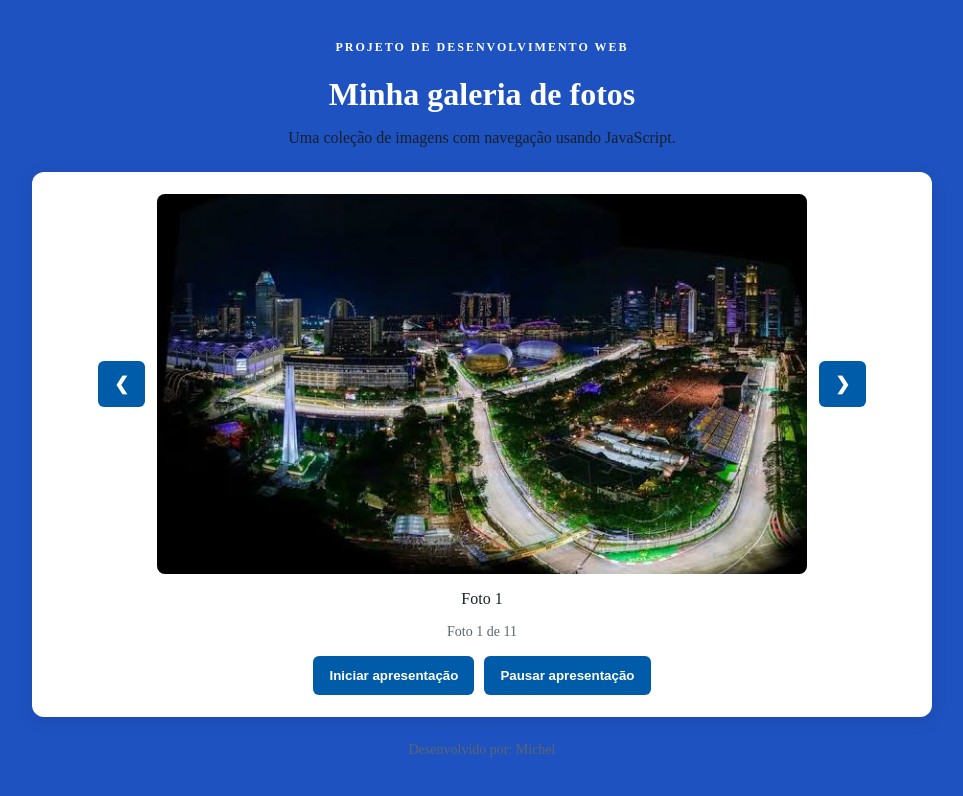
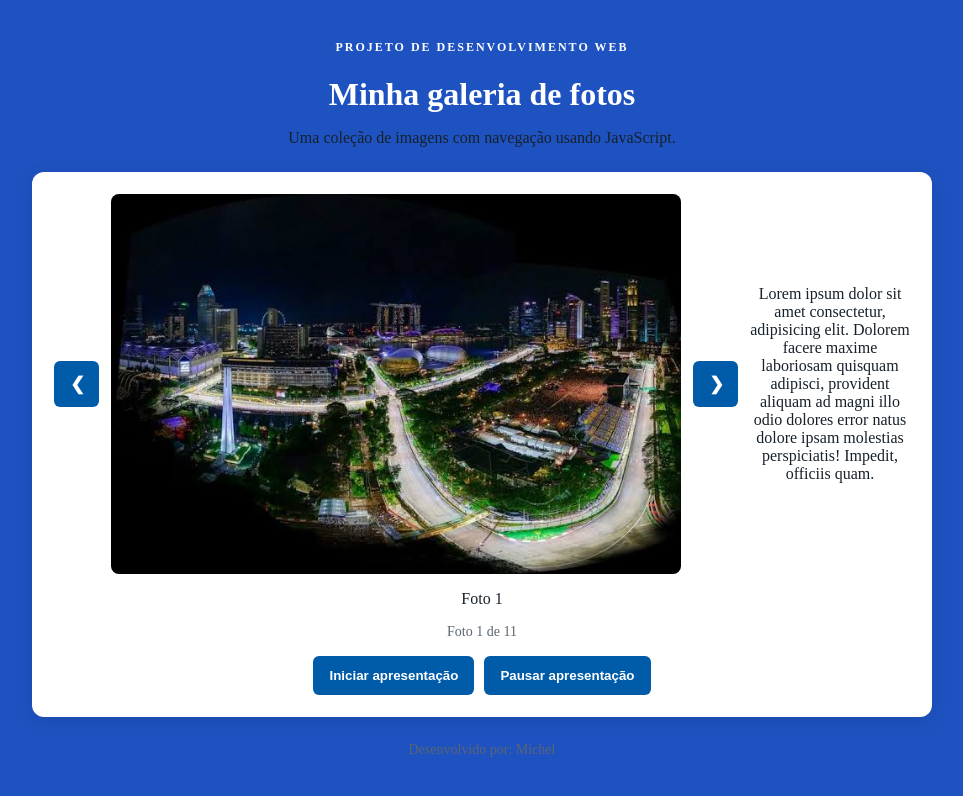
Before and after one commit to michelrts011-ctrl/galeria-interativa, a plain HTML site: page Index.html in a window 1280 px wide. Shown: the whole page, without its empty margins (158-1121 px from the left). Drawn offline with Linux system fonts and the light colour scheme.

Commit message:
Update Index.html

```diff
--- a/Index.html
+++ b/Index.html
@@ -21,6 +21,7 @@
         <img id="foto-principal" src="imagens/foto1.jpg"
              alt="Primeira fotografia da galeria">
         <button id="proxima" class="seta" aria-label="Próxima foto">❯</button>
+        <p>Lorem ipsum dolor sit amet consectetur, adipisicing elit. Dolorem facere maxime laboriosam quisquam adipisci, provident aliquam ad magni illo odio dolores error natus dolore ipsam molestias perspiciatis! Impedit, officiis quam.</p>
       </div>
 
       <p id="legenda">Foto 1</p>
```
